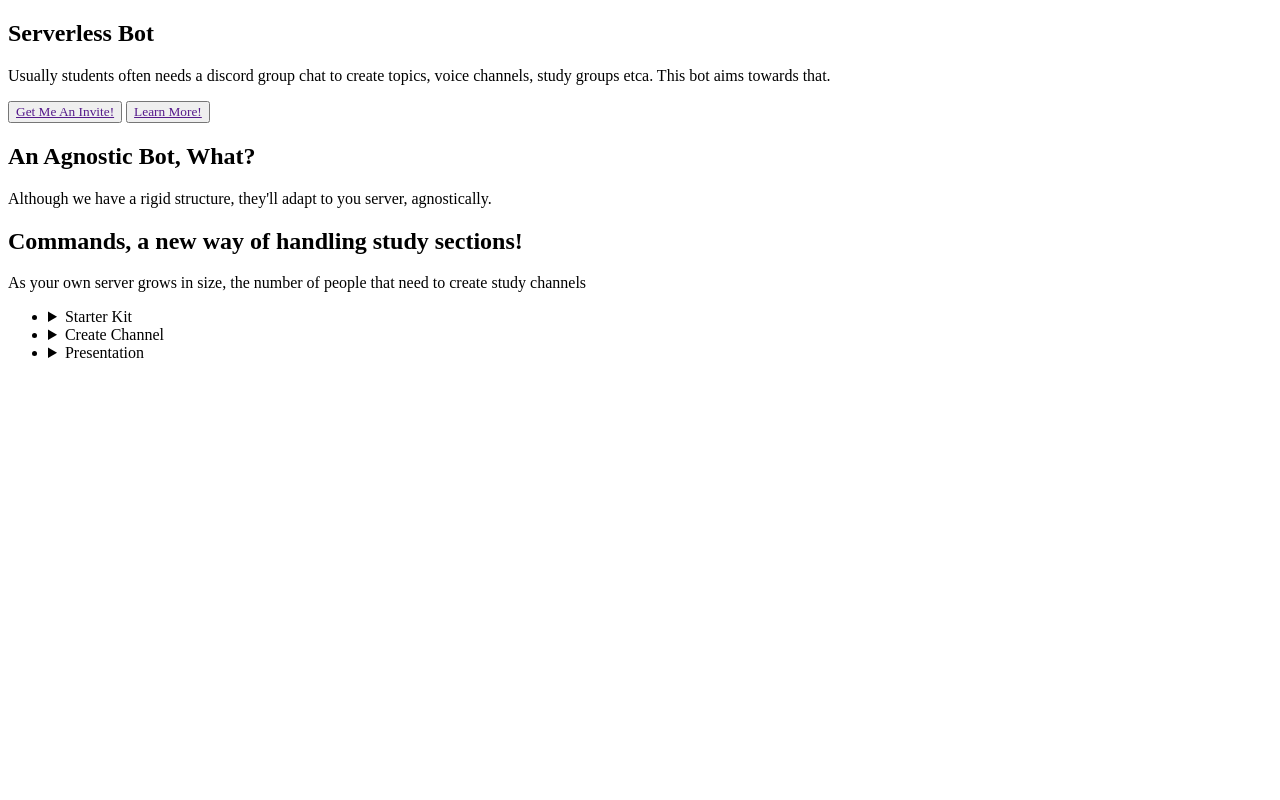
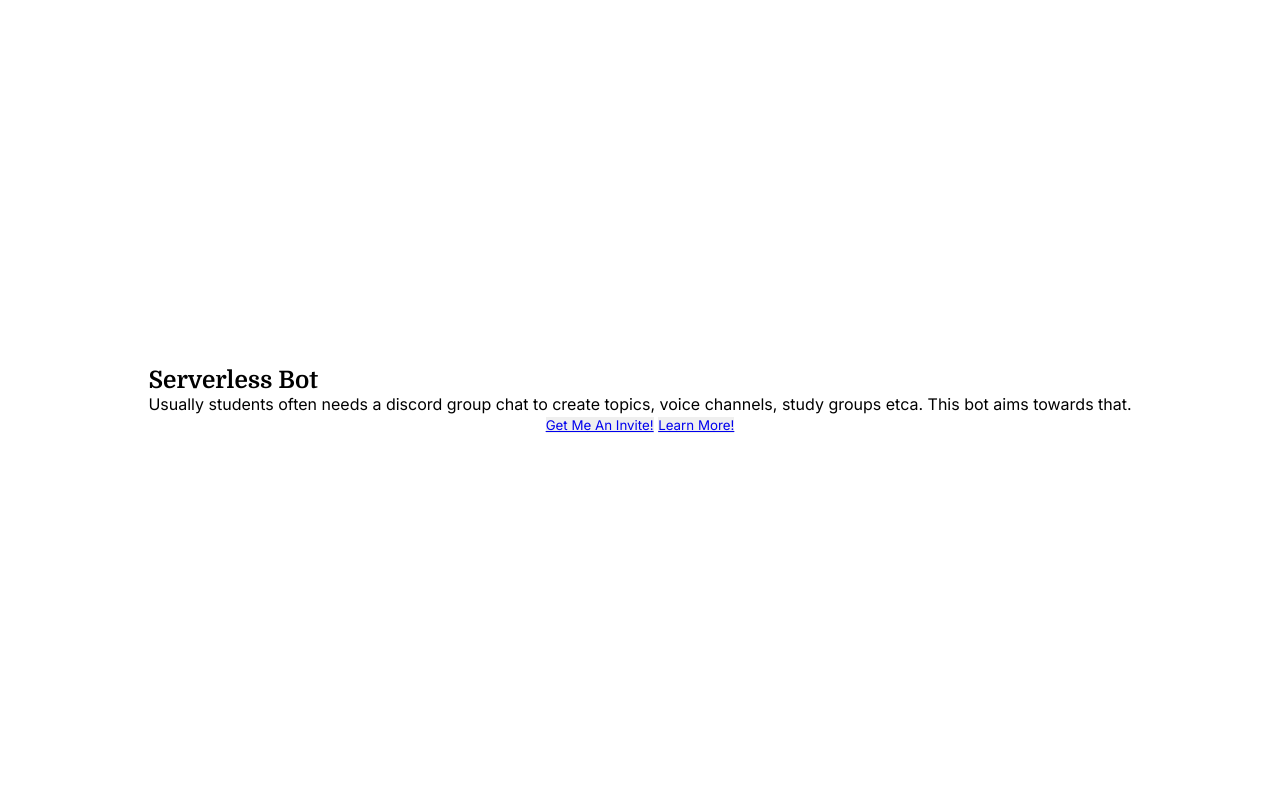
Before and after one commit to codedbygabriel/Serverless-Bot, a plain HTML site: page Page/index.html in a window 1280 px wide. Shown: the top 800 px of the page. Drawn offline with Linux system fonts and the light colour scheme.

Commit message:
file: structure & basic css styles

```diff
--- a/Page/index.html
+++ b/Page/index.html
@@ -9,7 +9,7 @@
     </head>
     <body>
         <main>
-            <article>
+            <article class="container">
                 <header>
                    <h1>Serverless Bot</h1>
                    <p>
@@ -18,14 +18,18 @@
                 </header>
                 <nav>
                     <button type="button">
-                        <a href="">Get Me An Invite!</a>
+                        <a  rel="referred"
+                            target="_blank"
+                            href="https://discord.com/oauth2/authorize?client_id=1522205022635561000">
+                            Get Me An Invite!
+                        </a>
                     </button>
                     <button type="button">
-                        <a href="">Learn More!</a>
+                        <a href="#definitions-container">Learn More!</a>
                     </button>
                 </nav>
             </article>
-            <article>
+            <article class="container" id="definitions-container">
                 <header>
                     <h2>An Agnostic Bot, What?</h2>
                     <p>
--- a/Page/source/css/main.css
+++ b/Page/source/css/main.css
@@ -1,3 +1,26 @@
+@import url('https://fonts.googleapis.com/css2?family=Domine:wght@400..700&family=Inter:ital,opsz,wght@0,14..32,100..900;1,14..32,100..900&display=swap');
+
 * {
-    font-family: 'iosevka';
+    font-family: 'Inter';
+
+    margin: 0; padding:  0; border: none;
+    list-style-type: none;
 }
+
+h1,
+h2,
+h3,
+h4,
+h5 {
+    font-family: 'Domine', 'Inter', 'Serif';
+}
+
+.container {
+    height: 100vh;
+
+    display: flex;
+    flex-flow: column nowrap;
+
+    justify-content: center;
+    align-items: center;
+}
```
